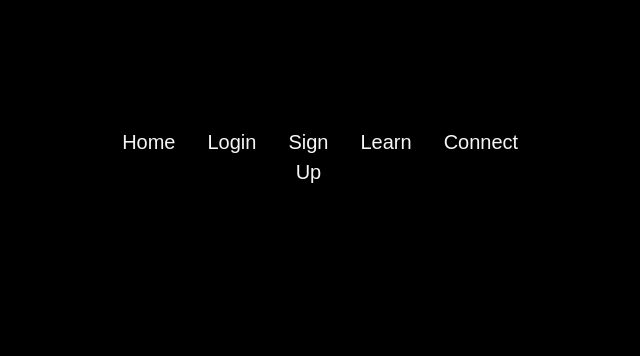
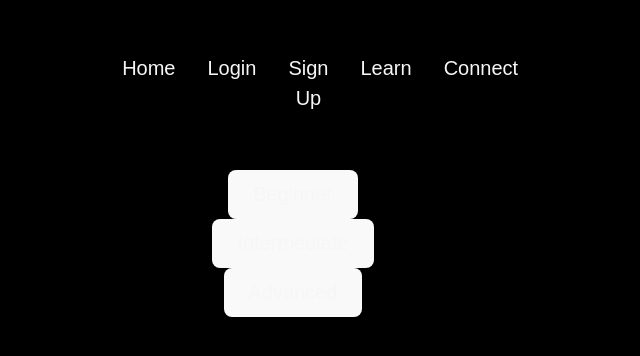
Before and after one commit to DasMoge124/Chessfull, a React (Vite) app in the folder frontend/: page /learn in a window 1280 px wide. Shown: the part 230-586 px from the top of the page, without its empty margins (347-987 px from the left). Built offline with nearby package versions, Linux system fonts and the light colour scheme.

Commit message:
Learn.jsx changes(prt 1)
I've changed a few things with learn.jsx. Didn't work the way I wanted it to. But is pretty alr.

```diff
--- a/frontend/src/App.jsx
+++ b/frontend/src/App.jsx
@@ -4,6 +4,7 @@ import React from "react";
 import "./App.css";
 import Login from "./pages/login";
 import Signup from "./pages/signup"; // ensure the file exists
+import Learn from "./pages/Learn"; // ensure the file exists
 
 function App() {
   return (
@@ -27,9 +28,9 @@ function App() {
               </Link>
             </li>
             <li className="nav_list">
-              <a className="nav_a" href="learn.html">
+              <Link className="nav_a" to="/learn">
                 Learn
-              </a>
+              </Link>
             </li>
             <li className="nav_list">
               <a className="nav_a" href="/chessfull/connect/">
@@ -45,6 +46,7 @@ function App() {
         {/* <Route path="/" element={<Home />} /> */}
         <Route path="/login" element={<Login />} />
         <Route path="/signup" element={<Signup />} />
+        <Route path="/learn" element={<Learn />} />
       </Routes>
     </BrowserRouter>
   );
--- /dev/null
+++ b/frontend/src/pages/Learn.jsx
@@ -0,0 +1,17 @@
+export default Learn;
+// defines the learn page. This will be exported to App.jsx and rendered when the user navigates to /learn
+function Learn() { // learn component
+return(
+    <>
+    <div class = "ButtonElements">
+        <button>Beginner</button>
+        </div>
+    <div class = "ButtonElements">
+        <button>Intermediate</button>
+        </div>
+    <div class = "ButtonElements">
+        <button>Advanced</button>
+        </div>
+    </>
+)
+}
```
Also changed, not shown: 1 other file (tests, documents, lock files or other folders).
